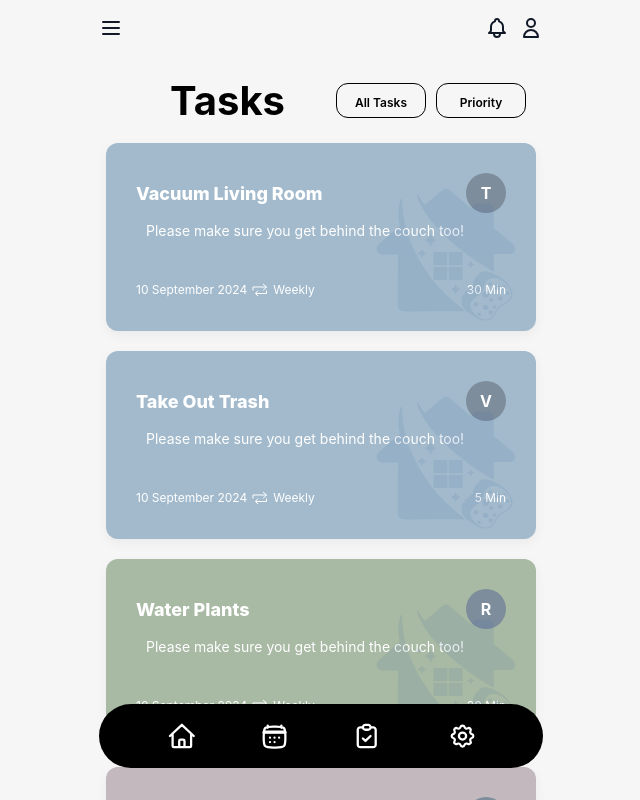
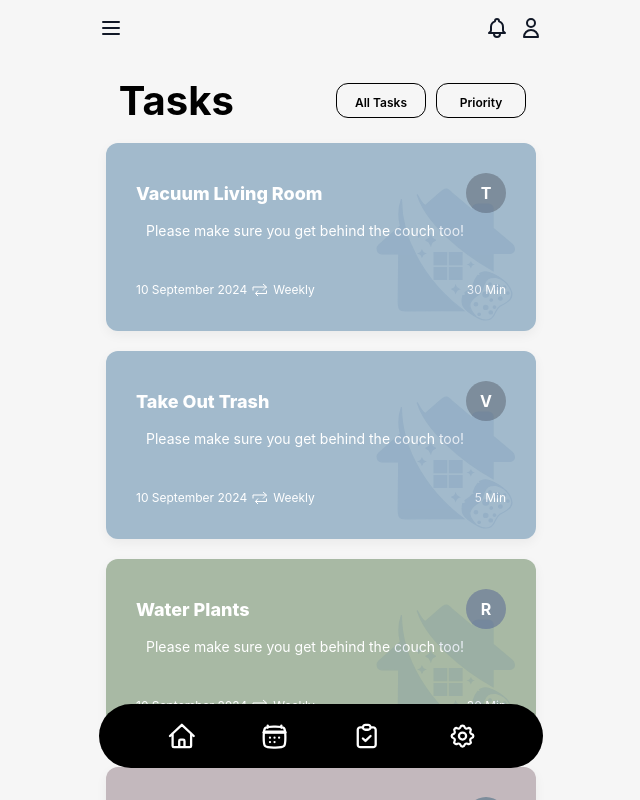
Before and after one commit to QuanNguyenDong/roomie, a React (Create React App) app in the folder frontend/: page /tasks in a window 1280 px wide. Shown: the top 800 px of the page, without its empty margins (319-959 px from the left). Built offline with nearby package versions, Linux system fonts and the light colour scheme; the HTML template or start-up script is replaced by a standard one.

Commit message:
margin edits

```diff
--- a/frontend/src/pages/Home.js
+++ b/frontend/src/pages/Home.js
@@ -57,6 +57,7 @@ function Home() {
                     <Event />
                     <Event />
                 </div>
+                <div class="h-40"></div>
             </div>
         </div>
     );
--- a/frontend/src/styling/taskManager.scss
+++ b/frontend/src/styling/taskManager.scss
@@ -7,7 +7,7 @@
 
 h2 {
     align-self: flex-start;
-    margin-left: 5vw;
+    margin-left: 1vw;
     font-size: 40px;
     font-weight: 700;
 }
```
Also changed, not shown: frontend/src/pages/TaskView.js (added).
